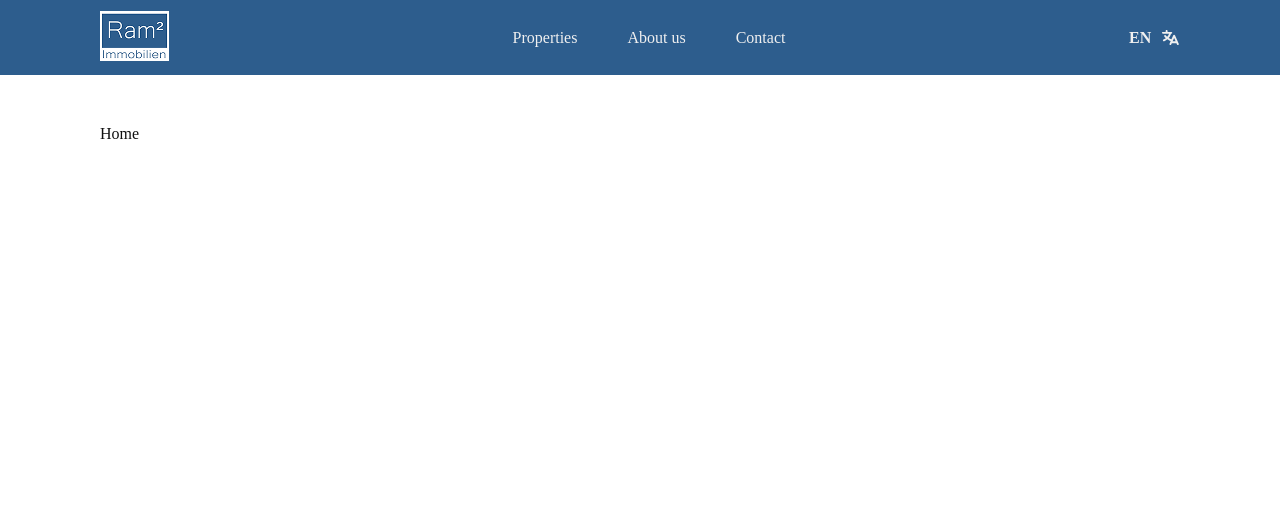
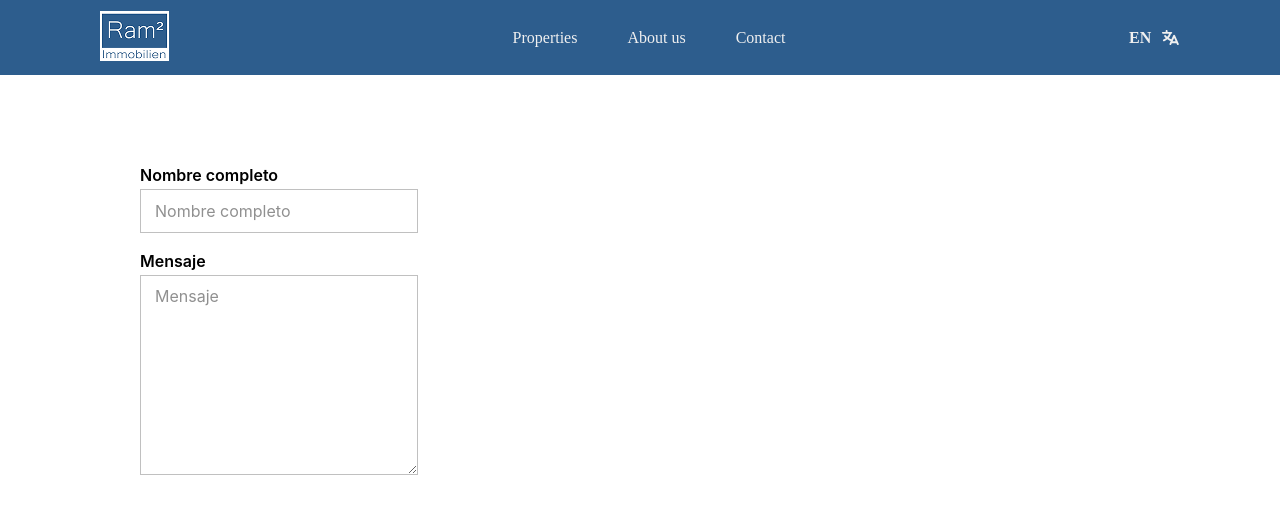
Before and after one commit to ram2-immobilien/ram2-web, a Next.js app: page /en in a window 1280 px wide. Shown: the top 514 px of the page. Built offline with nearby package versions, Linux system fonts and the light colour scheme.

Commit message:
update CSS to match Figma design

```diff
--- a/app/[locale]/page.tsx
+++ b/app/[locale]/page.tsx
@@ -1,11 +1,17 @@
 "use client"
-
-import { useTranslations } from "next-intl";
+import { useState } from "react";
+import TextField from "@/components/TextField/TextField";
+import TextArea from "@/components/TextArea/TextArea";
 
 export default function Home() {
-    const t = useTranslations("home")
+  const [nombre, setNombre] = useState("");
+  const [mensaje, setMensaje] = useState("");
 
-    return (
-        <p>{t("header")}</p>
-    );
+  return (
+    <div style={{ padding: "40px", maxWidth: "800px" }}>
+      <TextField label="Nombre completo" placeholder="Nombre completo" value={nombre} setValue={setNombre} />
+      <br />
+      <TextArea label="Mensaje" placeholder="Mensaje" value={mensaje} setValue={setMensaje} />
+    </div>
+  );
 }
--- a/components/TextArea/TextArea.module.css
+++ b/components/TextArea/TextArea.module.css
@@ -6,30 +6,34 @@
 }
 
 .label {
-  font-size: 13px;
-  font-weight: 700;
-  color: #1a1a2e;
+  font-family: "Inter", sans-serif;
+  font-size: 16px;
+  font-weight: 600;
+  color: #000000;
 }
 
 .textarea {
   width: 100%;
-  padding: 7px 10px;
-  font-size: 13px;
-  color: #1a1a2e;
+  height: 200px;
+  padding: 10px 14px;
+  font-family: "Inter", sans-serif;
+  font-size: 16px;
+  font-weight: 400;
+  color: #000000;
   background-color: #ffffff;
-  border: 1px solid #b0bec5;
-  border-radius: 4px;
+  border: 1px solid #c0c0c0;
+  border-radius: 0;
   outline: none;
   resize: vertical;
-  font-family: inherit;
-  min-height: 120px;
   transition: border-color 0.2s ease;
   box-sizing: border-box;
 }
 
 .textarea::placeholder {
-  color: #b0bec5;
-  font-size: 13px;
+  font-family: "Inter", sans-serif;
+  font-size: 16px;
+  font-weight: 400;
+  color: #909090;
 }
 
 .textarea:focus {
--- a/components/TextField/TextField.module.css
+++ b/components/TextField/TextField.module.css
@@ -6,27 +6,33 @@
 }
 
 .label {
-  font-size: 13px;
-  font-weight: 700;
-  color: #1a1a2e;
+  font-family: "Inter", sans-serif;
+  font-size: 16px;
+  font-weight: 600;
+  color: #000000;
 }
 
 .input {
   width: 100%;
-  padding: 7px 10px;
-  font-size: 13px;
-  color: #1a1a2e;
+  height: 44px;
+  padding: 10px 14px;
+  font-family: "Inter", sans-serif;
+  font-size: 16px;
+  font-weight: 400;
+  color: #000000;
   background-color: #ffffff;
-  border: 1px solid #b0bec5;
-  border-radius: 4px;
+  border: 1px solid #c0c0c0;
+  border-radius: 0;
   outline: none;
   transition: border-color 0.2s ease;
   box-sizing: border-box;
 }
 
 .input::placeholder {
-  color: #b0bec5;
-  font-size: 13px;
+  font-family: "Inter", sans-serif;
+  font-size: 16px;
+  font-weight: 400;
+  color: #909090;
 }
 
 .input:focus {
```
